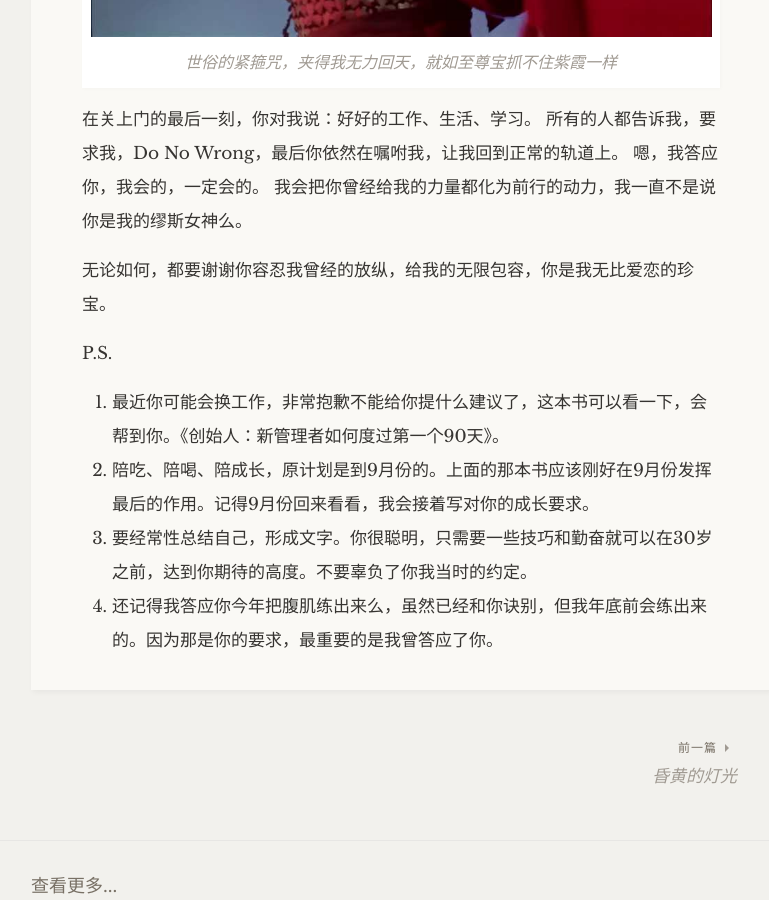
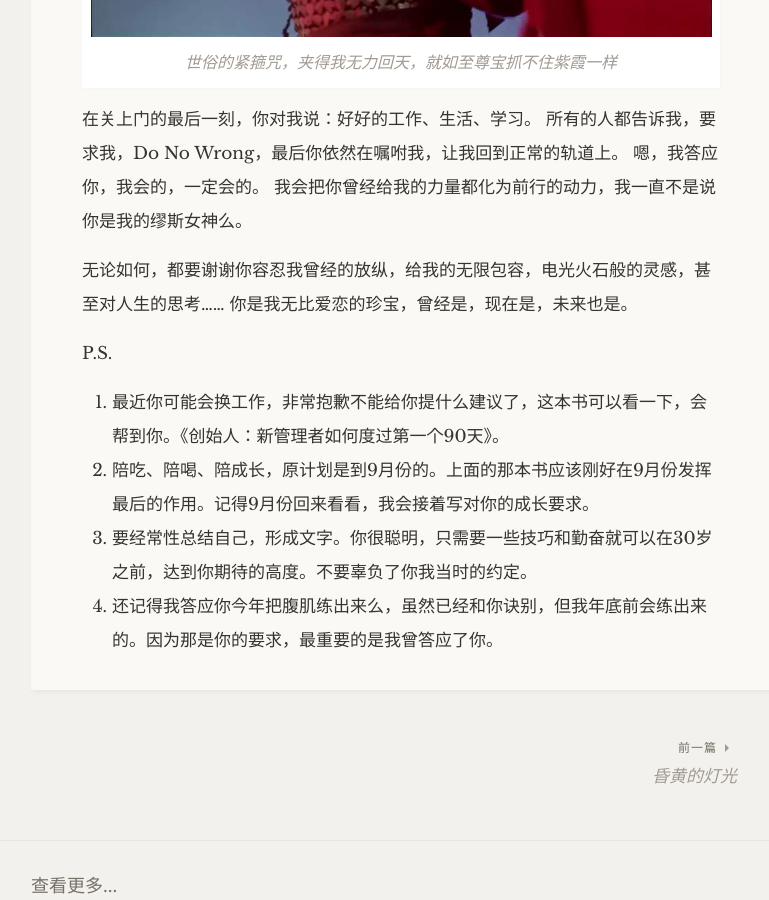
Before and after one commit to vivianchenlove/vivianchenlove.github.io, a Jekyll site: the page built from _posts/2019-05-11-farewell.md, in a window 1280 px wide and 900 px high, scrolled down 2180 px. Shown: the whole window, without its empty margins (239-1008 px from the left). Built offline with Jekyll 4.4.1, drawn with Linux system fonts in a browser that asks for light colours; some web fonts are replaced.

Commit message:
fareware

```diff
--- a/_posts/2019-05-11-farewell.md
+++ b/_posts/2019-05-11-farewell.md
@@ -53,7 +53,8 @@ thumbnail:
 嗯，我答应你，我会的，一定会的。
 我会把你曾经给我的力量都化为前行的动力，我一直不是说你是我的缪斯女神么。
 
-无论如何，都要谢谢你容忍我曾经的放纵，给我的无限包容，你是我无比爱恋的珍宝。
+无论如何，都要谢谢你容忍我曾经的放纵，给我的无限包容，电光火石般的灵感，甚至对人生的思考……
+你是我无比爱恋的珍宝，曾经是，现在是，未来也是。
 
 P.S.
 
```
